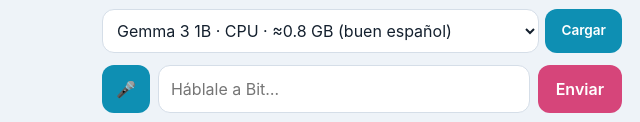
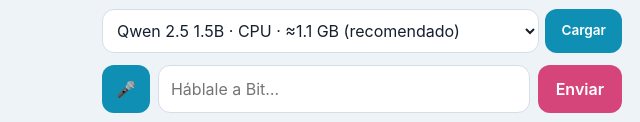
Before and after one commit to lebg94-web/Intento-de-Asistente, a plain HTML site: page web/index.html in a window 1280 px wide. Shown: the part 707-829 px from the top of the page, 278-918 px from the left. Drawn offline with Linux system fonts and the light colour scheme.

Commit message:
Web chat: drop Gemma (crashes in wllama), Qwen 1.5B first, steadier sampling
Co-Authored-By: Claude Sonnet 5.5 <noreply@anthropic.com>
Claude-Session: https://claude.ai/code/session_01GvbMZeVt6VFLphcoMFkxcn

```diff
--- a/web/index.html
+++ b/web/index.html
@@ -166,10 +166,9 @@ function isGarbage(t){
 function trimToSentence(t){const m=t.match(/^[\s\S]*[.!?¿¡…]/);return m?m[0].trim():t.trim()}
 // CPU = no usa la GPU (más lento pero compatible). GPU = rápido, pero falla en algunos celulares.
 const MODES={
-  gemma1:{kind:'cpu',name:'Gemma 3 1B · CPU · ≈0.8 GB (buen español)',repo:'unsloth/gemma-3-1b-it-GGUF',file:'gemma-3-1b-it-Q4_K_M.gguf'},
+  qwen15:{kind:'cpu',name:'Qwen 2.5 1.5B · CPU · ≈1.1 GB (recomendado)',repo:'Qwen/Qwen2.5-1.5B-Instruct-GGUF',file:'qwen2.5-1.5b-instruct-q4_k_m.gguf'},
   llama1:{kind:'cpu',name:'Llama 3.2 1B · CPU · ≈0.8 GB',repo:'bartowski/Llama-3.2-1B-Instruct-GGUF',file:'Llama-3.2-1B-Instruct-Q4_K_M.gguf'},
   qwen05:{kind:'cpu',name:'Qwen 2.5 0.5B · CPU · ≈0.4 GB (el más ligero)',repo:'Qwen/Qwen2.5-0.5B-Instruct-GGUF',file:'qwen2.5-0.5b-instruct-q4_k_m.gguf'},
-  qwen15:{kind:'cpu',name:'Qwen 2.5 1.5B · CPU · ≈1.1 GB',repo:'Qwen/Qwen2.5-1.5B-Instruct-GGUF',file:'qwen2.5-1.5b-instruct-q4_k_m.gguf'},
   qwen3:{kind:'cpu',name:'Qwen 2.5 3B · CPU · ≈2 GB (lento)',repo:'Qwen/Qwen2.5-3B-Instruct-GGUF',file:'qwen2.5-3b-instruct-q4_k_m.gguf'},
   gpu:{kind:'gpu',name:'Qwen 2.5 1.5B · GPU · experimental',id:'Qwen2.5-1.5B-Instruct-q4f32_1-MLC'}
 };
@@ -189,7 +188,7 @@ async function loadLLM(mode){
       await w.loadModelFromHF({repo:M.repo,file:M.file},{n_ctx:2048,n_gpu_layers:0,
         progressCallback:({loaded,total})=>status('Descargando '+Math.round(loaded/total*100)+'%')});
       gen=async(msgs,onTok)=>{
-        const it=await w.createChatCompletion({messages:msgs,max_tokens:110,temperature:.7,top_p:.9,top_k:40,stream:true});
+        const it=await w.createChatCompletion({messages:msgs,max_tokens:110,temperature:.55,top_p:.9,top_k:30,penalty_repeat:1.1,stream:true});
         let text='',fin='',n=0;
         for await(const ch of it){const d=ch.choices&&ch.choices[0];if(!d)continue;const t=d.delta&&d.delta.content;
           if(t){text+=t;n++;onTok&&onTok(text,n)}if(d.finish_reason)fin=d.finish_reason}
```
